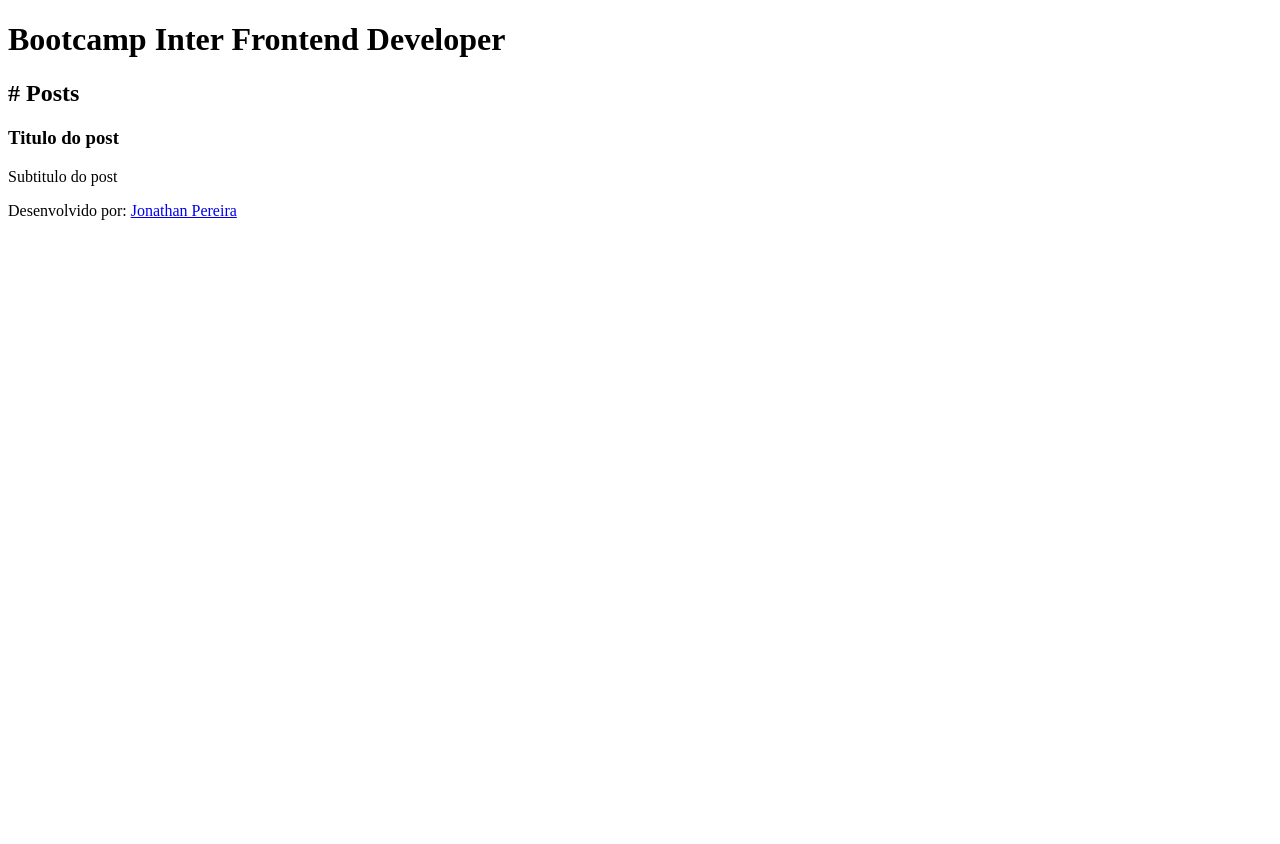
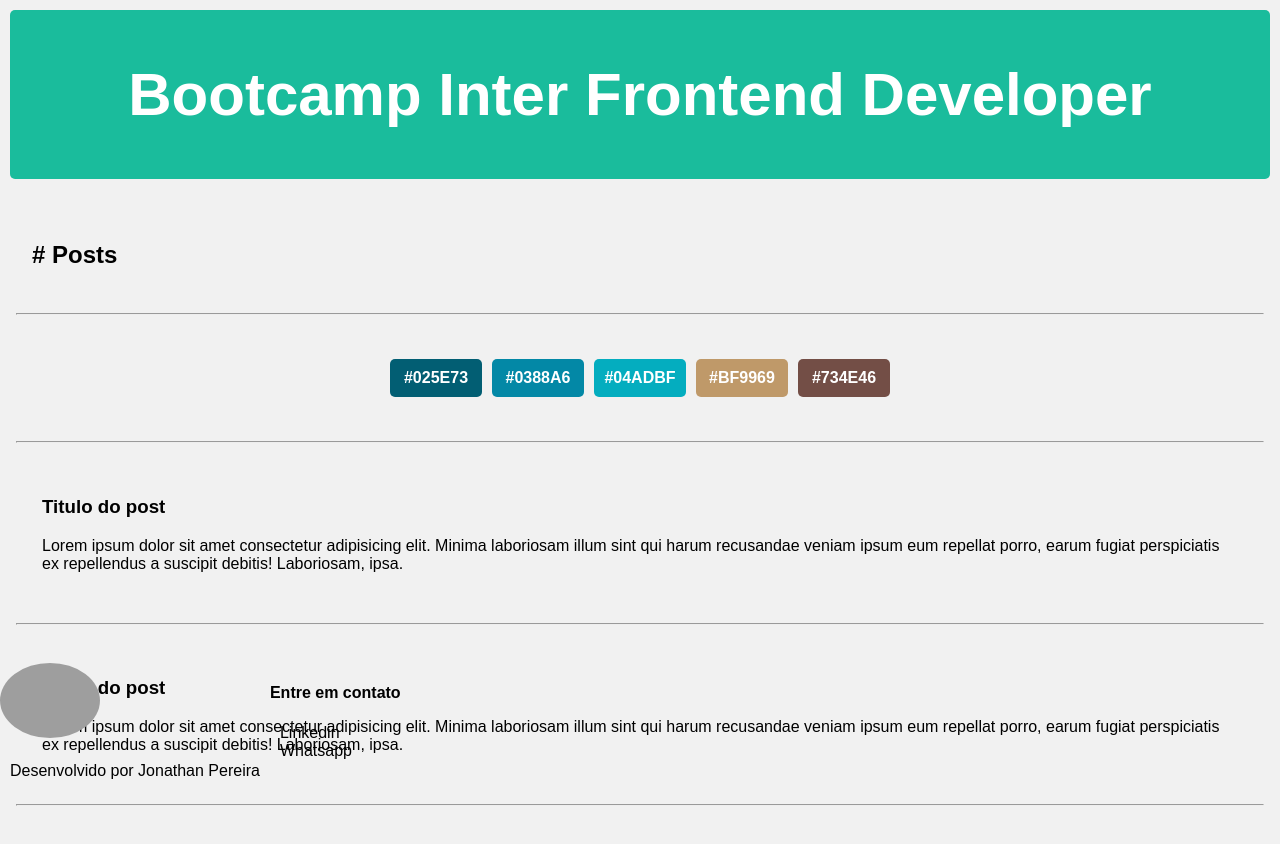
Before and after one commit to thanwill/bootcamp-frontend, a plain HTML site: page index.html in a window 1280 px wide. Before the commit the page ends 800 px from the top, so only its background shows below. Drawn offline with Linux system fonts and the light colour scheme; grey boxes are pictures that could not be loaded.

Commit message:
Criando estilo da página

```diff
--- a/index.html
+++ b/index.html
@@ -6,28 +6,91 @@
     <meta http-equiv="X-UA-Compatible" content="IE=edge">
     <meta name="viewport" content="width=device-width, initial-scale=1.0">
     <title>Documento</title>
+    <link rel="stylesheet" href="style.css">
 </head>
 
 <body>
-    <header>
+    <header class="header">
         <h1>Bootcamp Inter Frontend Developer</h1>
     </header>
+    <main>
         <section>
             <header>
                 <h2>
                     # Posts
                 </h2>
             </header>
-        <article>
+            <hr>
+            <article class="post ">
+                <header>
+                    <div class="container">
+                        <div class="item" style="background-color: #025E73 ; color:white ">
+                            <strong>#025E73</strong>
+                        </div>
+                        <div class="item" style="background-color: #0388A6; ">
+                            <strong>#0388A6</strong>
+                        </div>
+                        <div class="item" style="background-color: #04ADBF;">
+                            <strong>#04ADBF
+                            </strong>
+                        </div>
+                        <div class="item" style="background-color: #BF9969;">
+                            <strong>#BF9969
+                            </strong>
+                        </div>
+                        <div class="item" style="background-color: #734E46;">
+                            <strong>#734E46</strong>
+                        </div>
+                    </div>
+
+                </header>
+            </article>
+            <hr>
+            <article class="post">
                 <header>
                     <h3>Titulo do post</h3>
-                <p>Subtitulo do post</p>
+                    <p>Lorem ipsum dolor sit amet consectetur adipisicing elit. Minima laboriosam illum sint qui harum
+                        recusandae veniam ipsum eum repellat porro, earum fugiat perspiciatis ex repellendus a suscipit
+                        debitis! Laboriosam, ipsa.</p>
                 </header>
+            </article>
+            <hr>
+            <article class="post">
+                <header>
+                    <h3>Titulo do post</h3>
+                    <p>Lorem ipsum dolor sit amet consectetur adipisicing elit. Minima laboriosam illum sint qui harum
+                        recusandae veniam ipsum eum repellat porro, earum fugiat perspiciatis ex repellendus a suscipit
+                        debitis! Laboriosam, ipsa.</p>
+                </header>
+            </article>
 
-        </article>
+            <hr>
         </section>
-    <footer>
-        <p>Desenvolvido por: <a href="https://www.linkedin.com/in/jonathanwillian/">Jonathan Pereira</a></p>
+
+    </main>
+
+
+
+
+
+    <footer class="footer">
+        <div>
+            <picture>
+                <img src="https://media.licdn.com/dms/image/C4E03AQGRxiYCOuYPNg/profile-displayphoto-shrink_800_800/0/1539044101424?e=1695254400&v=beta&t=6Cjk9uiCnCrrj9BrBA-9NBYjaCnhm8Us2TH0C-cfHFM"
+                    alt="Imagem do usuário Jonathan Pereira" width="100px" style="border-radius: 100%;">
+            </picture>
+            <br>
+            <p>Desenvolvido por <a href="https://www.linkedin.com/in/jonathanwillian/">Jonathan Pereira</a></p>
+        </div>
+        <div>
+            <h4>Entre em contato</h4>
+            <ul>
+                <li><a href="https://www.linkedin.com/in/jonathanwillian/">Linkedin</a></li>
+                <li>
+                    <a href="https://wa.me/5541987233861">Whatsapp</a>
+                </li>
+            </ul>
+        </div>
     </footer>
 </body>
 
--- /dev/null
+++ b/style.css
@@ -0,0 +1,83 @@
+body {
+    margin: 0;
+    font-family: Arial, Helvetica, sans-serif;
+    background-color: #f1f1f1;
+    color: black;
+}
+header{
+    padding:1rem 1rem;
+
+}
+main{
+    padding:1rem 1rem;
+    scroll-behavior: auto;
+    height: 100vh;
+}
+.container {
+    margin: auto;
+    padding: 0;
+    display: flex;
+    flex-direction: row;
+    max-width: 500px;
+    column-gap: 10px;
+    padding: 10px;
+}
+
+.item {
+    text-align: center;
+    border-radius: 5px;
+    width: 20vw;
+
+    color: white;
+
+}
+
+.header {
+    padding: 10px;
+    margin: 10px;
+    text-align: center;
+    background: #1abc9c;
+    color: white;
+    font-size: 30px;
+    border-radius: 5px;
+}
+
+.post {
+    padding: 10px;
+}
+
+footer {
+    display: flex;
+    position: fixed;
+    left: 0;
+    bottom: 0;
+    width: 100%;
+}
+
+.footer p {
+    margin: 10px auto;
+    padding: 10px;
+
+}
+
+.item {
+
+    padding: 10px;
+    margin: auto;
+    border-radius: 5px;
+
+}
+
+a {
+    text-decoration: none;
+    color: black;
+}
+
+ul{
+    list-style-type: none;
+    margin: 10px;
+    padding: 0;
+    overflow: hidden;
+}
+
+/* Style the header */
```
Lines whose indentation alone changed are shown as unchanged.
